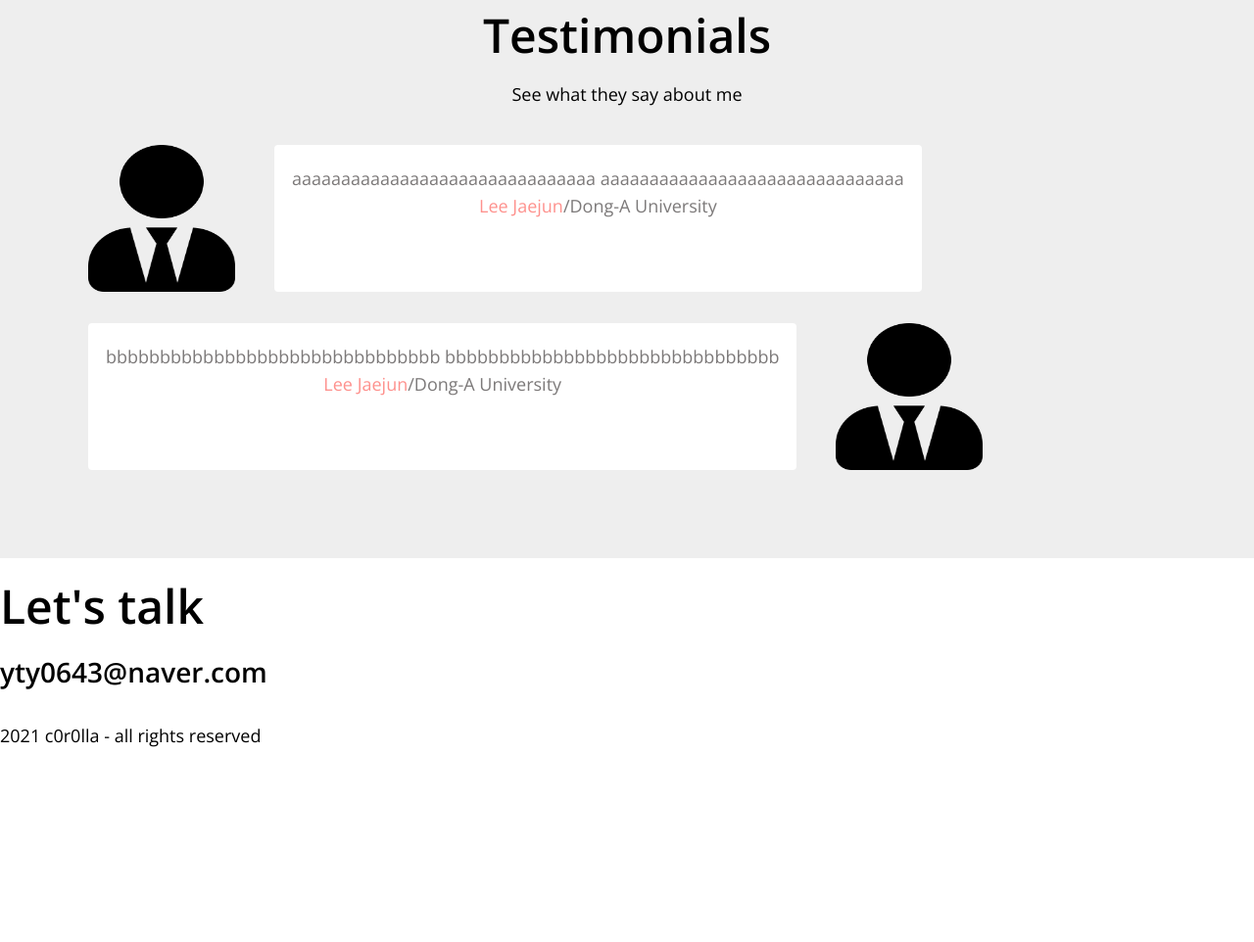
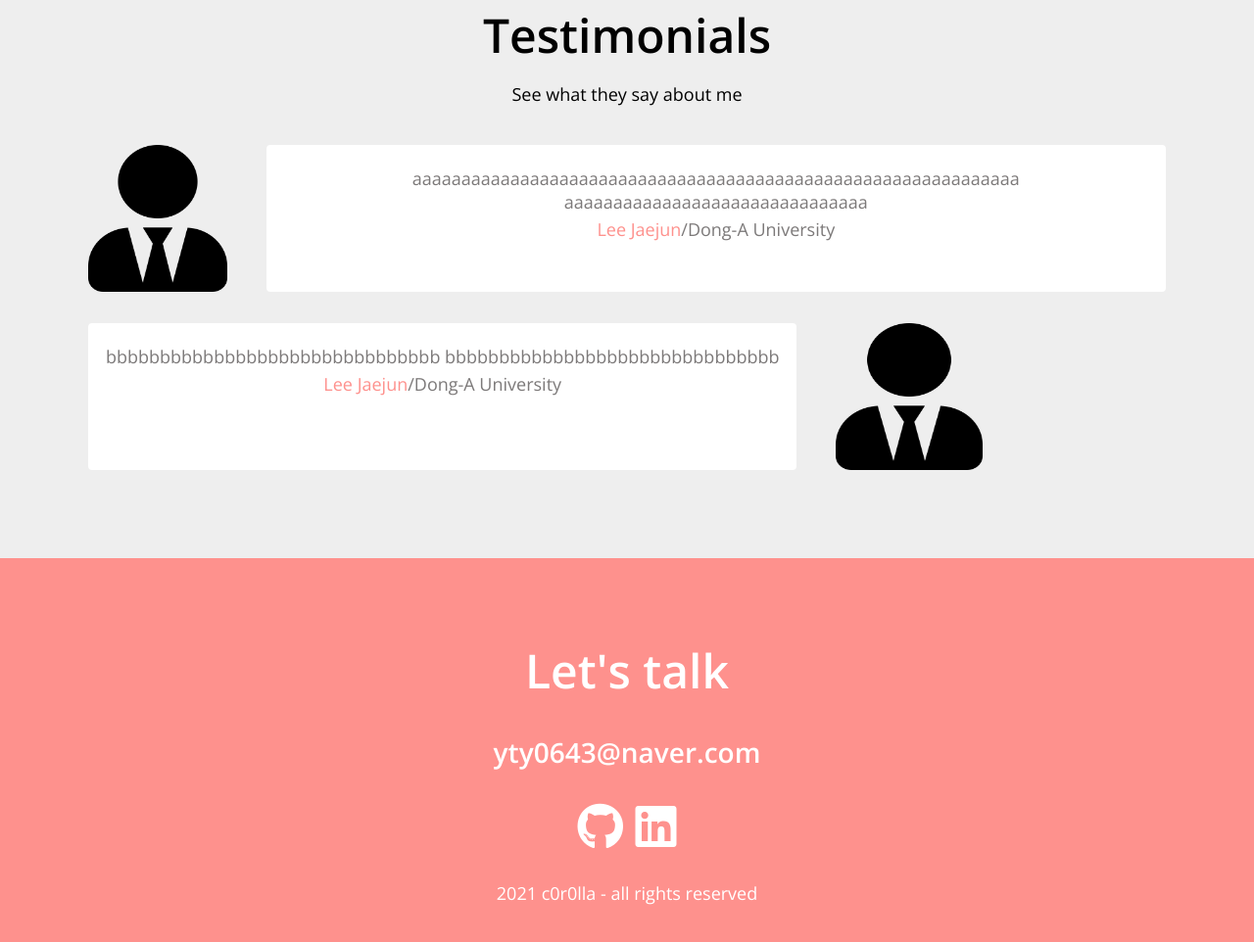
Before and after one commit to yty0643/js-html-css, a plain HTML site: page index.html in a window 1280 px wide. Shown: the part 3249-4211 px from the top of the page at 98% size. Before the commit the page ends 4016 px from the top, so only its background shows below. Drawn offline with nearby package versions, Linux system fonts and the light colour scheme.

Commit message:
CSS: Contact

```diff
--- a/index.html
+++ b/index.html
@@ -250,7 +250,7 @@ b   <p>
                 <img src="images/avatar.png" alt="" class="testimonial__avatar">
                 <div class="testimonial__speech-bubble">
                     <p>
-                        aaaaaaaaaaaaaaaaaaaaaaaaaaaaaaa
+                        aaaaaaaaaaaaaaaaaaaaaaaaaaaaaaaaaaaaaaaaaaaaaaaaaaaaaaaaaaaaaa
                         aaaaaaaaaaaaaaaaaaaaaaaaaaaaaaa
                     </p>
                     <p class="name"><a href="">Lee Jaejun</a>/Dong-A University</p>
@@ -270,18 +270,21 @@ b   <p>
     </section>
 
     <!-- Contact -->
-    <section id="contact">
+    <section id="contact" class="section">
         <h1 class="contact__title">Let's talk</h1>
-        <h2>yty0643@naver.com</h2>
-        <div class="contact__link">
+        <h2 class="contact__email">yty0643@naver.com</h2>
+        <div class="contact__links">
             <a href="https://github.com/yty0643" target="blank">
             <i class="fab fa-github"></i>
             </a>
             <a href="#" target="blank">
                 <i class="fa fa-linkedin-square"></i>
             </a>
-            <p class="contact__rights">2021 c0r0lla - all rights reserved</p>
         </div>
+            <p class="contact__rights">
+                2021 c0r0lla - all rights reserved
+            </p>
     </section>
+
 </body>
 </html>
--- a/style.css
+++ b/style.css
@@ -367,9 +367,37 @@ p {
 }
 
 .testimonial__speech-bubble p {
+  word-wrap: break-word;
   color: var(--color-light-grey);
 }
 
 .testimonial__speech-bubble a {
   color: var(--color-pink);
 }
+
+/* Contact */
+
+#contact {
+  background-color: var(--color-pink);
+}
+
+.contact__title,
+.contact__email,
+.contact__rights {
+  color: var(--color-white);
+}
+
+.contact__title {
+  margin: 32px 0;
+}
+
+.contact__links {
+  font-size: var(--font-large);
+  margin: 24px 0;
+}
+
+.contact__links i:hover {
+  color: var(--color-yellow);
+  transform: scale(1.1);
+  transition: all var(--animation-duration) ease-in;
+}
```
